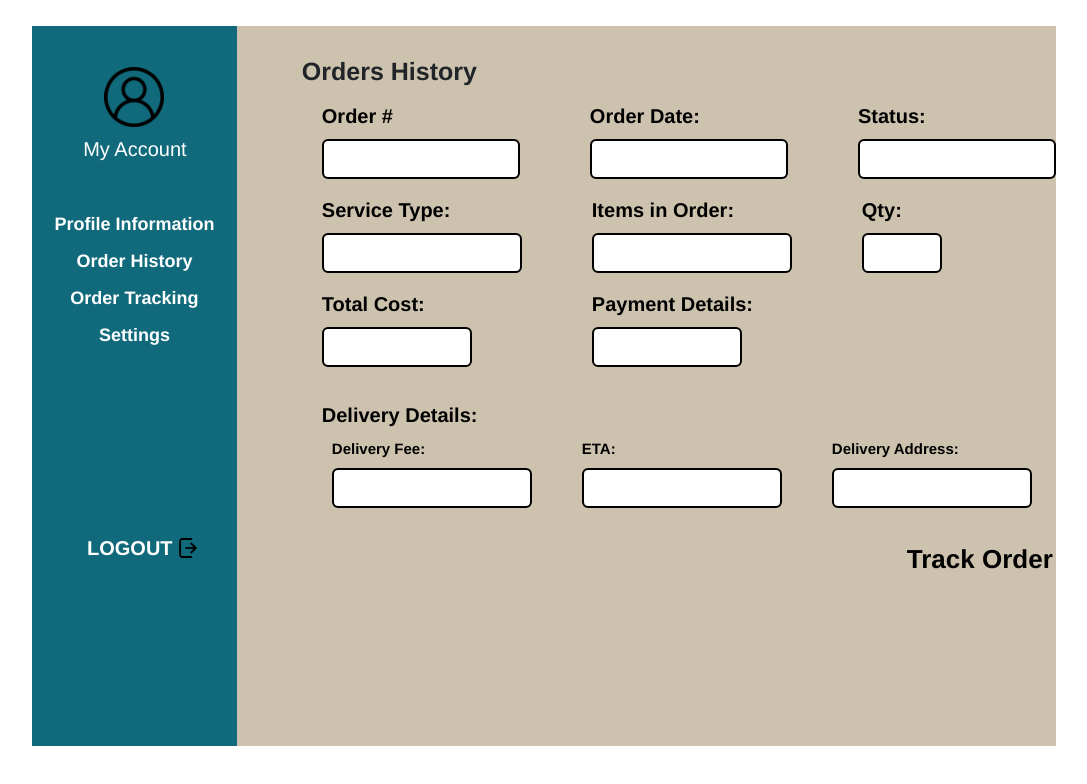
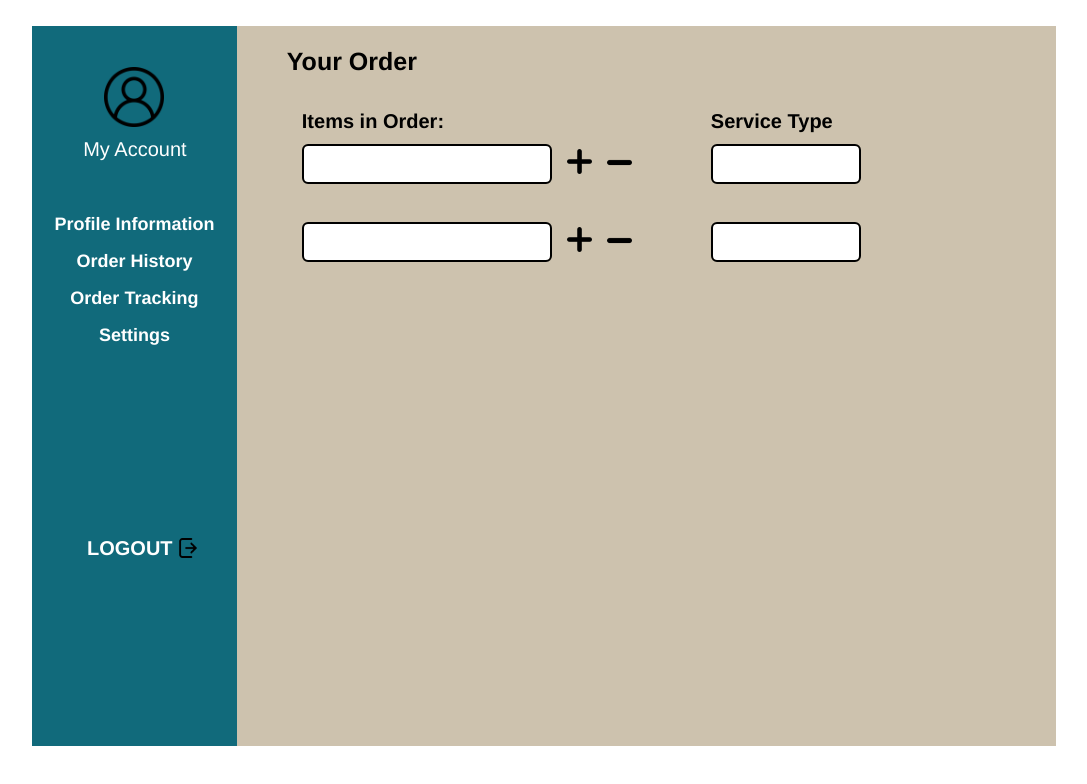
Before and after one commit to Sceyo/WDII-FinalsProject, a React (Create React App) app in the folder finals-project/: page / in a window 1280 px wide. Shown: the top 784 px of the page, without its empty margins (96-1183 px from the left). Built offline with nearby package versions, Linux system fonts and the light colour scheme.

Commit message:
Finished Your Order

```diff
--- a/finals-project/src/App.js
+++ b/finals-project/src/App.js
@@ -9,7 +9,7 @@ import Reviews from './Pages/Reviews';
 import Login from './Pages/Login';
 import SignUp from './Pages/SignUp';
 import Footer from './Components/Footer';
-import Test from './Pages/OrdersHistory'
+import Test from './Pages/YourOrder'
 
 export default function App() {
   return (
--- /dev/null
+++ b/finals-project/src/Pages/YourOrder.css
@@ -0,0 +1,74 @@
+.YOBody {
+    display: flex;
+    height: 90vh;
+    width: 80%;
+    margin-left: 10%;
+    margin-top: 2%;
+    background-color: #CDC2AE;
+  }
+  .sidebar .LG {
+    text-decoration: none;
+  color: white;
+  font-size: 20px;
+  font-weight: bold;
+  margin-left: 55px;
+  margin-top: 600px;
+  }
+
+  .sidebar{
+    width: 20%;
+    background-color: #116A7B;
+    height: 100%;
+    position: inherit;
+  }
+
+  /* Add this CSS to your stylesheet */
+.PIBLink ul {
+    list-style: none; /* Remove bullets */
+    padding: 0; /* Remove default padding */
+    color: white;
+    font-size: 18px;
+    font-weight: bold;
+    text-align: center;
+  }
+
+  .PIBLink ul li a {
+    text-decoration: none; /* Remove underline from links */
+    color: inherit; /* Use default text color */
+  }
+
+  /* Additional styling if needed */
+  .PIBLink ul li {
+    margin-bottom: 10px; /* Adjust spacing between list items */
+  }
+
+  .mainYO{
+    width: 80%;
+    height: 100%;
+  }
+
+.YOH2{
+    font-size: 25px;
+    color: black;
+    font-weight: bold;
+    margin-top: 20px;
+    margin-left: 50px;
+}
+
+.mainYO1 label{
+    color: black;
+    font-size: 20px;
+    font-weight: 600;
+}
+  .imageButton1 {
+    border: none; /* Remove the button border */
+    background: none; /* Remove the button background */
+    padding: 0; /* Remove default padding */
+    margin-left: 15px;
+  }
+
+  .mainYO2 label{
+    color: black;
+    font-size: 20px;
+    font-weight: 600;
+}
--- /dev/null
+++ b/finals-project/src/Pages/YourOrder.jsx
@@ -0,0 +1,66 @@
+import Head from '../Images/user.png'
+import LG from '../Images/logout.png'
+import Plus from '../Images/plus.png'
+import Minus from '../Images/minus.png'
+import './YourOrder.css'
+
+export default function YourOrder(){
+
+    return(
+        <>
+        <div className = "YOBody">
+            <div className = "sidebar">
+                <img src ={Head} style={{height:'60px', marginLeft: '35%', marginTop: '20%'}}/>
+                <h2 style ={{color: 'white',marginLeft: '25%', fontSize: '20px', marginTop: '10px'}}>My Account</h2>
+                    <div className = "PIBLink" style ={{marginTop: '50px'}}>
+                        <ul>
+                        <li><a href = "#" >Profile Information </a></li>
+                        <li><a href = "#" >Order History</a></li>
+                        <li><a href = "#" >Order Tracking </a></li>
+                        <li><a href = "#" >Settings </a></li>
+                        </ul>
+                    </div>
+                <br/>
+                <br/>
+                <br/>
+                <br/>
+                <br/>
+                <br/>
+
+                <br/>
+                <a href = "#" className ="LG" style ={{textDecoration: 'none',color: 'white',fontSize:'20px',fontWeight: 'bold',marginLeft:'55px'}}>LOGOUT <img src = {LG} style = {{height: '20px',marginTop:'-3px'}}/> </a>
+            </div>
+            <div className = "mainYO">
+                <h2 className= "YOH2">Your Order</h2>
+                <div className ="mainYO1" style={{ display: 'flex', gap: '159px',marginLeft: '65px', marginTop: '30px'}}>
+                    <div class="mb-3" style={{width: '250px'}}>
+                        <label for="exampleFormControlInput1" class="form-label">Items in Order:</label>
+                        <input type="email" class="form-control" id="exampleFormControlInput1" style ={{border: '2px solid black'}}/>
+                        <button className="imageButton1"><img src={Plus} style={{ height: '25px',marginLeft: '250px',marginTop:'-70px' }} alt="Plus Icon" /></button>
+                        <button className="imageButton1"><img src={Minus} style={{ height: '25px',marginLeft: '290px',marginTop:'-115px'  }} alt="Minus Icon" /></button>
+                    </div>
+                    <div class="mb-3" style={{width: '150px'}}>
+                        <label for="exampleFormControlInput1" class="form-label">Service Type</label>
+                        <input type="email" class="form-control" id="exampleFormControlInput1" style ={{border: '2px solid black'}}/>
+                    </div>
+                </div>
+                <div className ="mainYO2" style={{ display: 'flex', gap: '159px',marginLeft: '65px', marginTop: '-50px'}}>
+                    <div class="mb-3" style={{width: '250px'}}>
+                        <label for="exampleFormControlInput1" class="form-label"></label>
+                        <input type="email" class="form-control" id="exampleFormControlInput1" style ={{border: '2px solid black'}}/>
+                        <button className="imageButton1"><img src={Plus} style={{ height: '25px',marginLeft: '250px',marginTop:'-70px' }} alt="Plus Icon" /></button>
+                        <button className="imageButton1"><img src={Minus} style={{ height: '25px',marginLeft: '290px',marginTop:'-115px'  }} alt="Minus Icon" /></button>
+                   </div>
+                    <div class="mb-3" style={{width: '150px'}}>
+                        <label for="exampleFormControlInput1" class="form-label"></label>
+                        <input type="email" class="form-control" id="exampleFormControlInput1" style ={{border: '2px solid black'}}/>
+                    </div>
+                </div>
+            </div>
+
+
+
+        </div>
+        </>
+    )
+}
```
